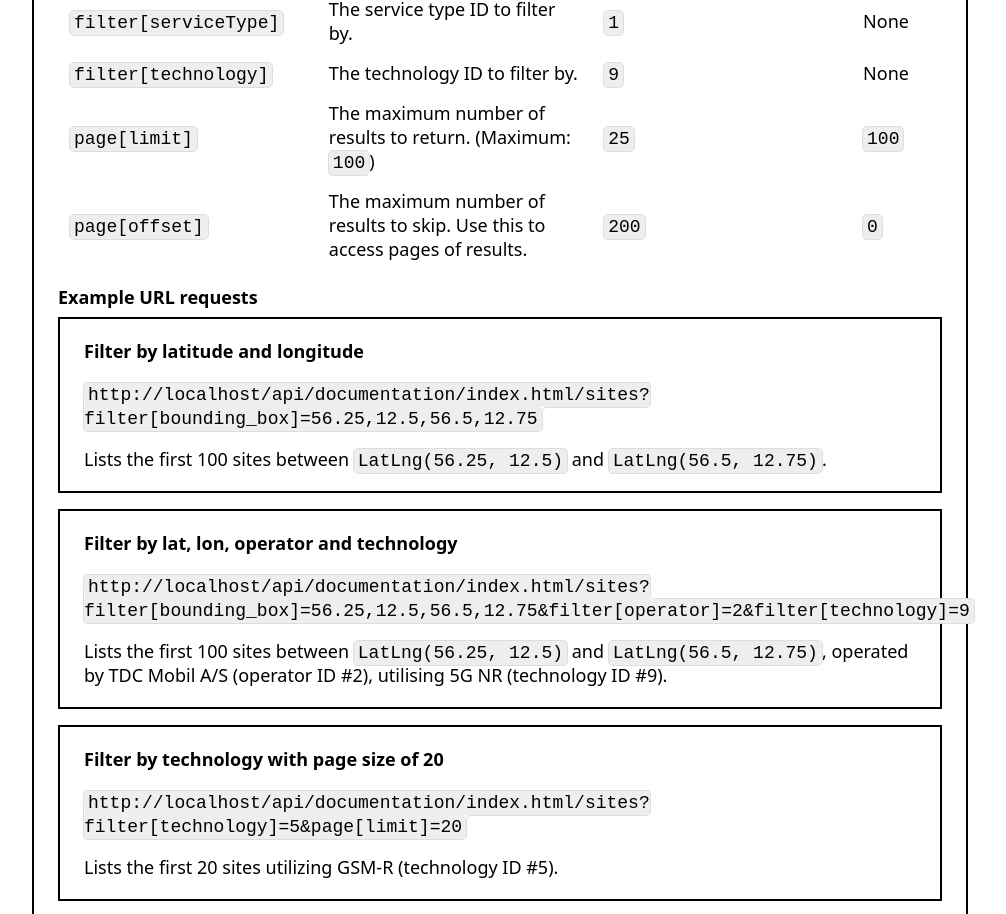
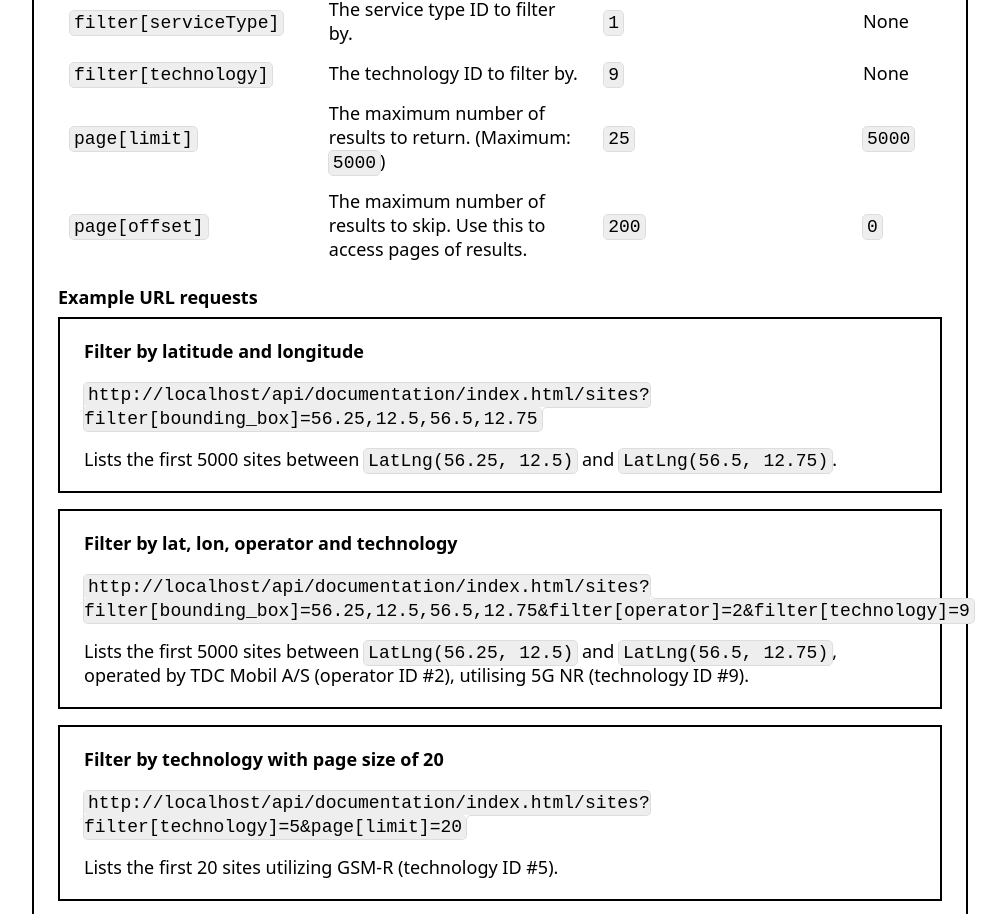
Before and after one commit to davwheat/mastedatabasen-dk-api, a website: page api/documentation/index.html in a window 1280 px wide. Shown: the part 2395-3309 px from the top of the page, without its empty margins (140-1146 px from the left). Drawn offline with Linux system fonts and the light colour scheme.

Commit message:
feat: increase max page size for sites list

```diff
--- a/api/documentation/index.html
+++ b/api/documentation/index.html
@@ -595,9 +595,9 @@
             </tr>
             <tr>
               <td><code>page[limit]</code></td>
-              <td>The maximum number of results to return. (Maximum: <code>100</code>)</td>
+              <td>The maximum number of results to return. (Maximum: <code>5000</code>)</td>
               <td><code>25</code></td>
-              <td><code>100</code></td>
+              <td><code>5000</code></td>
             </tr>
             <tr>
               <td><code>page[offset]</code></td>
@@ -617,7 +617,7 @@
             <code><span class="BASE_URL"></span>/sites?filter[bounding_box]=56.25,12.5,56.5,12.75</code>
           </p>
 
-          <p>Lists the first 100 sites between <code>LatLng(56.25, 12.5)</code> and <code>LatLng(56.5, 12.75)</code>.</p>
+          <p>Lists the first 5000 sites between <code>LatLng(56.25, 12.5)</code> and <code>LatLng(56.5, 12.75)</code>.</p>
         </div>
 
         <div class="url-example">
@@ -628,7 +628,7 @@
           </p>
 
           <p>
-            Lists the first 100 sites between <code>LatLng(56.25, 12.5)</code> and <code>LatLng(56.5, 12.75)</code>, operated by TDC Mobil A/S
+            Lists the first 5000 sites between <code>LatLng(56.25, 12.5)</code> and <code>LatLng(56.5, 12.75)</code>, operated by TDC Mobil A/S
             (operator ID #2), utilising 5G NR (technology ID #9).
           </p>
         </div>
--- a/api/src/controllers/Site/ListSiteController.ts
+++ b/api/src/controllers/Site/ListSiteController.ts
@@ -8,7 +8,7 @@ import { SitePaginator } from '../../paginator/SitePaginator';
 
 export class ListSiteController extends AbstractListModelController<Site> {
   protected readonly shouldPaginate: boolean = true;
-  protected readonly maxLimit: number = 100;
+  protected readonly maxLimit: number = 5000;
   protected readonly paginator = SitePaginator;
 
   protected hasMoreResults: boolean = false;
```
